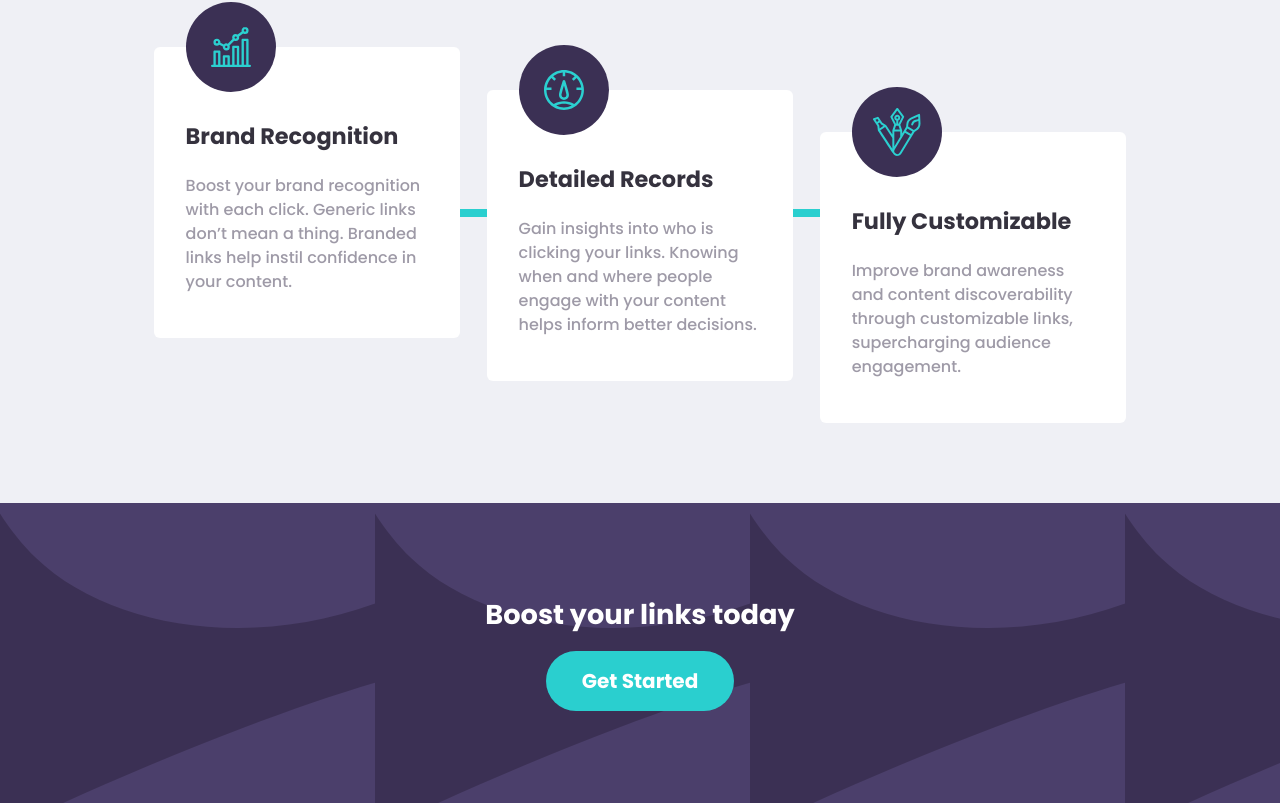
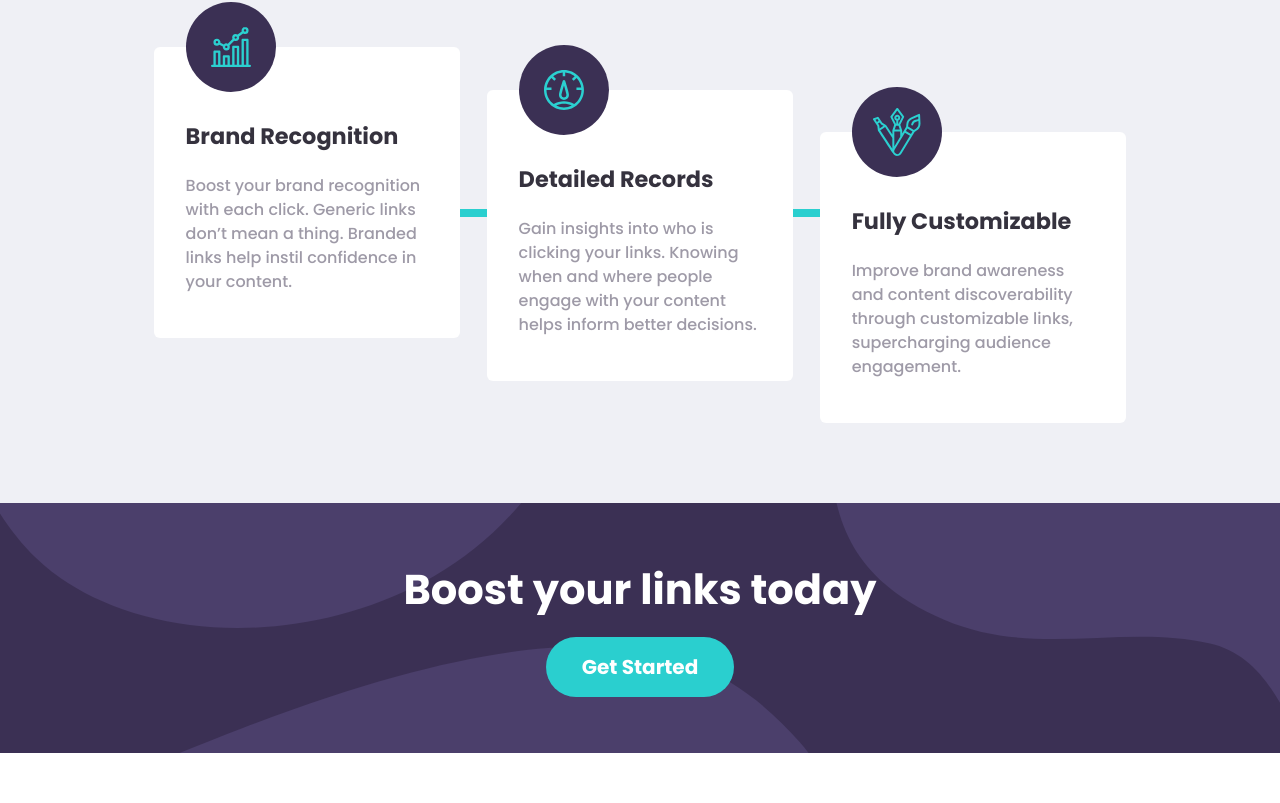
Before and after one commit to AlbertoLed/URL-shortening-API-landing-page, a React (Vite) app: page / in a window 1280 px wide. Shown: the part 1196-1999 px from the top of the page. After the commit the page ends 1949 px from the top, so only its background shows below. Built offline with nearby package versions, Linux system fonts and the light colour scheme.

Commit message:
Add Boost your links today's section styles for large screens

```diff
--- a/src/components/Main.jsx
+++ b/src/components/Main.jsx
@@ -7,6 +7,7 @@ import data from './Data.js'
 function Main() {
 
     const shortenerBgImage = 'bg-[url(assets/bg-shorten-mobile.svg)] bg-no-repeat bg-rt md:bg-[url(assets/bg-shorten-desktop.svg)] md:bg-cover md:bg-center'
+    const boostBgImage = "bg-[url('assets/bg-boost-mobile.svg')] bg-no-repeat bg-cover md:bg-[url('assets/bg-boost-desktop.svg')]"
 
     return(
         <main className="bg-gray-100 mt-[90px]">
@@ -46,9 +47,9 @@ function Main() {
                 </div>
             </section>
 
-            <section className="bg-violet-200 bg-[url('assets/bg-boost-mobile.svg')] h-[300px] flex flex-col items-center justify-center space-y-4">
-                <h2 className="text-white text-3xl font-bold">Boost your links today</h2>
-                <Button rounded="full" className="font-bold text-xl">Get Started</Button>
+            <section className={`${boostBgImage} bg-violet-200 h-[300px] flex flex-col items-center justify-center space-y-4 lg:h-[250px]`}>
+                <h2 className="text-white text-3xl font-bold lg:text-5xl">Boost your links today</h2>
+                <Button rounded="full" className="font-bold text-xl px-12">Get Started</Button>
             </section>
 
 
```
